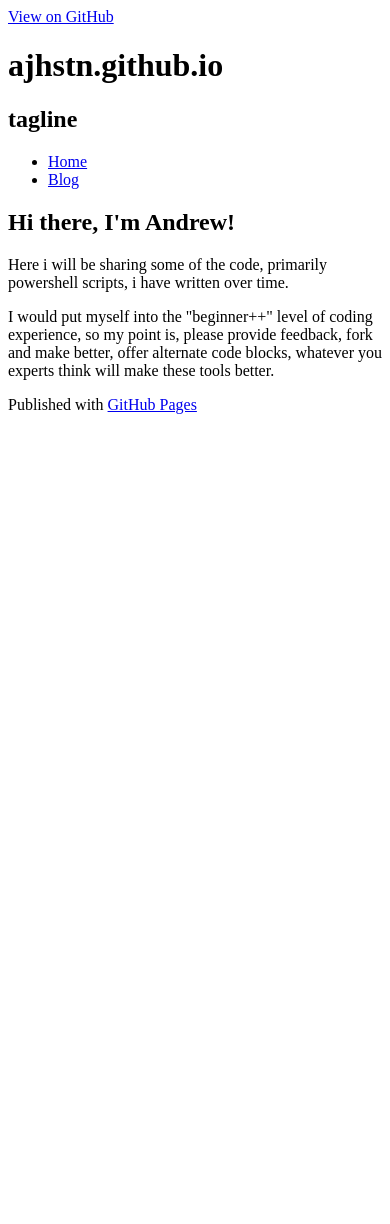
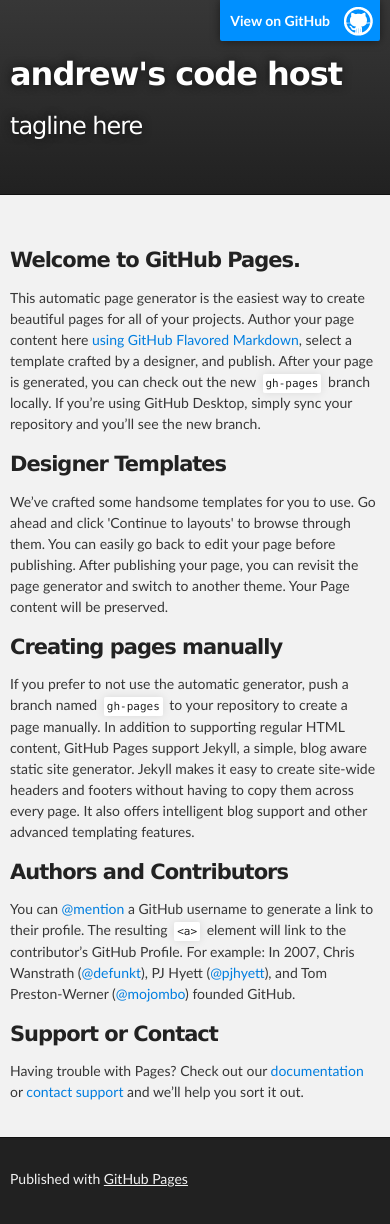
Before and after one commit to NA7KR/ajhstn.github.io, a Jekyll site: the page index.html, which Jekyll copies as it is, in a window 390 px wide. Built offline with Jekyll 4.4.1, drawn with Linux system fonts in a browser that asks for light colours; before the commit the page ends 900 px from its top, so only the background shows below that.

Commit message:
Replace master branch with page content via GitHub

```diff
--- a/index.html
+++ b/index.html
@@ -1,9 +1,67 @@
----
-layout: default
-title: Ajhstn's Code Host'
----
-<div class="blurb">
-	<h1>Hi there, I'm Andrew!</h1>
-	<p>Here i will be sharing some of the code, primarily powershell scripts, i have written over time.</p>
-  <p>I would put myself into the "beginner++" level of coding experience, so my point is, please provide feedback, fork and make better, offer alternate code blocks, whatever you experts think will make these tools better. </p>
-</div><!-- /.blurb -->
+<!DOCTYPE html>
+<html>
+
+  <head>
+    <meta charset='utf-8'>
+    <meta http-equiv="X-UA-Compatible" content="chrome=1">
+    <meta name="description" content="andrew&#39;s code host : tagline here">
+
+    <link rel="stylesheet" type="text/css" media="screen" href="stylesheets/stylesheet.css">
+
+    <title>andrew&#39;s code host</title>
+  </head>
+
+  <body>
+
+    <!-- HEADER -->
+    <div id="header_wrap" class="outer">
+        <header class="inner">
+          <a id="forkme_banner" href="https://github.com/ajhstn">View on GitHub</a>
+
+          <h1 id="project_title">andrew&#39;s code host</h1>
+          <h2 id="project_tagline">tagline here</h2>
+
+        </header>
+    </div>
+
+    <!-- MAIN CONTENT -->
+    <div id="main_content_wrap" class="outer">
+      <section id="main_content" class="inner">
+        <h3>
+<a id="welcome-to-github-pages" class="anchor" href="#welcome-to-github-pages" aria-hidden="true"><span aria-hidden="true" class="octicon octicon-link"></span></a>Welcome to GitHub Pages.</h3>
+
+<p>This automatic page generator is the easiest way to create beautiful pages for all of your projects. Author your page content here <a href="https://guides.github.com/features/mastering-markdown/">using GitHub Flavored Markdown</a>, select a template crafted by a designer, and publish. After your page is generated, you can check out the new <code>gh-pages</code> branch locally. If you’re using GitHub Desktop, simply sync your repository and you’ll see the new branch.</p>
+
+<h3>
+<a id="designer-templates" class="anchor" href="#designer-templates" aria-hidden="true"><span aria-hidden="true" class="octicon octicon-link"></span></a>Designer Templates</h3>
+
+<p>We’ve crafted some handsome templates for you to use. Go ahead and click 'Continue to layouts' to browse through them. You can easily go back to edit your page before publishing. After publishing your page, you can revisit the page generator and switch to another theme. Your Page content will be preserved.</p>
+
+<h3>
+<a id="creating-pages-manually" class="anchor" href="#creating-pages-manually" aria-hidden="true"><span aria-hidden="true" class="octicon octicon-link"></span></a>Creating pages manually</h3>
+
+<p>If you prefer to not use the automatic generator, push a branch named <code>gh-pages</code> to your repository to create a page manually. In addition to supporting regular HTML content, GitHub Pages support Jekyll, a simple, blog aware static site generator. Jekyll makes it easy to create site-wide headers and footers without having to copy them across every page. It also offers intelligent blog support and other advanced templating features.</p>
+
+<h3>
+<a id="authors-and-contributors" class="anchor" href="#authors-and-contributors" aria-hidden="true"><span aria-hidden="true" class="octicon octicon-link"></span></a>Authors and Contributors</h3>
+
+<p>You can <a href="https://help.github.com/articles/basic-writing-and-formatting-syntax/#mentioning-users-and-teams" class="user-mention">@mention</a> a GitHub username to generate a link to their profile. The resulting <code>&lt;a&gt;</code> element will link to the contributor’s GitHub Profile. For example: In 2007, Chris Wanstrath (<a href="https://github.com/defunkt" class="user-mention">@defunkt</a>), PJ Hyett (<a href="https://github.com/pjhyett" class="user-mention">@pjhyett</a>), and Tom Preston-Werner (<a href="https://github.com/mojombo" class="user-mention">@mojombo</a>) founded GitHub.</p>
+
+<h3>
+<a id="support-or-contact" class="anchor" href="#support-or-contact" aria-hidden="true"><span aria-hidden="true" class="octicon octicon-link"></span></a>Support or Contact</h3>
+
+<p>Having trouble with Pages? Check out our <a href="https://help.github.com/pages">documentation</a> or <a href="https://github.com/contact">contact support</a> and we’ll help you sort it out.</p>
+      </section>
+    </div>
+
+    <!-- FOOTER  -->
+    <div id="footer_wrap" class="outer">
+      <footer class="inner">
+        <p>Published with <a href="https://pages.github.com">GitHub Pages</a></p>
+      </footer>
+    </div>
+
+
+
+  </body>
+</html>
--- /dev/null
+++ b/javascripts/main.js
@@ -0,0 +1 @@
+console.log('This would be the main JS file.');
--- /dev/null
+++ b/stylesheets/github-light.css
@@ -0,0 +1,123 @@
+/*
+The MIT License (MIT)
+
+Copyright (c) 2015 GitHub, Inc.
+
+Permission is hereby granted, free of charge, to any person obtaining a copy
+of this software and associated documentation files (the "Software"), to deal
+in the Software without restriction, including without limitation the rights
+to use, copy, modify, merge, publish, distribute, sublicense, and/or sell
+copies of the Software, and to permit persons to whom the Software is
+furnished to do so, subject to the following conditions:
+
+The above copyright notice and this permission notice shall be included in all
+copies or substantial portions of the Software.
+
+THE SOFTWARE IS PROVIDED "AS IS", WITHOUT WARRANTY OF ANY KIND, EXPRESS OR
+IMPLIED, INCLUDING BUT NOT LIMITED TO THE WARRANTIES OF MERCHANTABILITY,
+FITNESS FOR A PARTICULAR PURPOSE AND NONINFRINGEMENT. IN NO EVENT SHALL THE
+AUTHORS OR COPYRIGHT HOLDERS BE LIABLE FOR ANY CLAIM, DAMAGES OR OTHER
+LIABILITY, WHETHER IN AN ACTION OF CONTRACT, TORT OR OTHERWISE, ARISING FROM,
+OUT OF OR IN CONNECTION WITH THE SOFTWARE OR THE USE OR OTHER DEALINGS IN THE
+SOFTWARE.
+
+*/
+
+.pl-c /* comment */ {
+  color: #969896;
+}
+
+.pl-c1      /* constant, markup.raw, meta.diff.header, meta.module-reference, meta.property-name, support, support.constant, support.variable, variable.other.constant */,
+.pl-s .pl-v /* string variable */ {
+  color: #0086b3;
+}
+
+.pl-e  /* entity */,
+.pl-en /* entity.name */ {
+  color: #795da3;
+}
+
+.pl-s .pl-s1 /* string source */,
+.pl-smi      /* storage.modifier.import, storage.modifier.package, storage.type.java, variable.other, variable.parameter.function */ {
+  color: #333;
+}
+
+.pl-ent /* entity.name.tag */ {
+  color: #63a35c;
+}
+
+.pl-k /* keyword, storage, storage.type */ {
+  color: #a71d5d;
+}
+
+.pl-pds              /* punctuation.definition.string, string.regexp.character-class */,
+.pl-s                /* string */,
+.pl-s .pl-pse .pl-s1 /* string punctuation.section.embedded source */,
+.pl-sr               /* string.regexp */,
+.pl-sr .pl-cce       /* string.regexp constant.character.escape */,
+.pl-sr .pl-sra       /* string.regexp string.regexp.arbitrary-repitition */,
+.pl-sr .pl-sre       /* string.regexp source.ruby.embedded */ {
+  color: #183691;
+}
+
+.pl-v /* variable */ {
+  color: #ed6a43;
+}
+
+.pl-id /* invalid.deprecated */ {
+  color: #b52a1d;
+}
+
+.pl-ii /* invalid.illegal */ {
+  background-color: #b52a1d;
+  color: #f8f8f8;
+}
+
+.pl-sr .pl-cce /* string.regexp constant.character.escape */ {
+  color: #63a35c;
+  font-weight: bold;
+}
+
+.pl-ml /* markup.list */ {
+  color: #693a17;
+}
+
+.pl-mh        /* markup.heading */,
+.pl-mh .pl-en /* markup.heading entity.name */,
+.pl-ms        /* meta.separator */ {
+  color: #1d3e81;
+  font-weight: bold;
+}
+
+.pl-mq /* markup.quote */ {
+  color: #008080;
+}
+
+.pl-mi /* markup.italic */ {
+  color: #333;
+  font-style: italic;
+}
+
+.pl-mb /* markup.bold */ {
+  color: #333;
+  font-weight: bold;
+}
+
+.pl-md /* markup.deleted, meta.diff.header.from-file */ {
+  background-color: #ffecec;
+  color: #bd2c00;
+}
+
+.pl-mi1 /* markup.inserted, meta.diff.header.to-file */ {
+  background-color: #eaffea;
+  color: #55a532;
+}
+
+.pl-mdr /* meta.diff.range */ {
+  color: #795da3;
+  font-weight: bold;
+}
+
+.pl-mo /* meta.output */ {
+  color: #1d3e81;
+}
--- /dev/null
+++ b/stylesheets/stylesheet.css
@@ -0,0 +1,425 @@
+/*******************************************************************************
+Slate Theme for GitHub Pages
+by Jason Costello, @jsncostello
+*******************************************************************************/
+
+@import url(github-light.css);
+
+/*******************************************************************************
+MeyerWeb Reset
+*******************************************************************************/
+
+html, body, div, span, applet, object, iframe,
+h1, h2, h3, h4, h5, h6, p, blockquote, pre,
+a, abbr, acronym, address, big, cite, code,
+del, dfn, em, img, ins, kbd, q, s, samp,
+small, strike, strong, sub, sup, tt, var,
+b, u, i, center,
+dl, dt, dd, ol, ul, li,
+fieldset, form, label, legend,
+table, caption, tbody, tfoot, thead, tr, th, td,
+article, aside, canvas, details, embed,
+figure, figcaption, footer, header, hgroup,
+menu, nav, output, ruby, section, summary,
+time, mark, audio, video {
+  margin: 0;
+  padding: 0;
+  border: 0;
+  font: inherit;
+  vertical-align: baseline;
+}
+
+/* HTML5 display-role reset for older browsers */
+article, aside, details, figcaption, figure,
+footer, header, hgroup, menu, nav, section {
+  display: block;
+}
+
+ol, ul {
+  list-style: none;
+}
+
+table {
+  border-collapse: collapse;
+  border-spacing: 0;
+}
+
+/*******************************************************************************
+Theme Styles
+*******************************************************************************/
+
+body {
+  box-sizing: border-box;
+  color:#373737;
+  background: #212121;
+  font-size: 16px;
+  font-family: 'Myriad Pro', Calibri, Helvetica, Arial, sans-serif;
+  line-height: 1.5;
+  -webkit-font-smoothing: antialiased;
+}
+
+h1, h2, h3, h4, h5, h6 {
+  margin: 10px 0;
+  font-weight: 700;
+  color:#222222;
+  font-family: 'Lucida Grande', 'Calibri', Helvetica, Arial, sans-serif;
+  letter-spacing: -1px;
+}
+
+h1 {
+  font-size: 36px;
+  font-weight: 700;
+}
+
+h2 {
+  padding-bottom: 10px;
+  font-size: 32px;
+  background: url('../images/bg_hr.png') repeat-x bottom;
+}
+
+h3 {
+  font-size: 24px;
+}
+
+h4 {
+  font-size: 21px;
+}
+
+h5 {
+  font-size: 18px;
+}
+
+h6 {
+  font-size: 16px;
+}
+
+p {
+  margin: 10px 0 15px 0;
+}
+
+footer p {
+  color: #f2f2f2;
+}
+
+a {
+  text-decoration: none;
+  color: #007edf;
+  text-shadow: none;
+
+  transition: color 0.5s ease;
+  transition: text-shadow 0.5s ease;
+  -webkit-transition: color 0.5s ease;
+  -webkit-transition: text-shadow 0.5s ease;
+  -moz-transition: color 0.5s ease;
+  -moz-transition: text-shadow 0.5s ease;
+  -o-transition: color 0.5s ease;
+  -o-transition: text-shadow 0.5s ease;
+  -ms-transition: color 0.5s ease;
+  -ms-transition: text-shadow 0.5s ease;
+}
+
+a:hover, a:focus {text-decoration: underline;}
+
+footer a {
+  color: #F2F2F2;
+  text-decoration: underline;
+}
+
+em {
+  font-style: italic;
+}
+
+strong {
+  font-weight: bold;
+}
+
+img {
+  position: relative;
+  margin: 0 auto;
+  max-width: 739px;
+  padding: 5px;
+  margin: 10px 0 10px 0;
+  border: 1px solid #ebebeb;
+
+  box-shadow: 0 0 5px #ebebeb;
+  -webkit-box-shadow: 0 0 5px #ebebeb;
+  -moz-box-shadow: 0 0 5px #ebebeb;
+  -o-box-shadow: 0 0 5px #ebebeb;
+  -ms-box-shadow: 0 0 5px #ebebeb;
+}
+
+p img {
+  display: inline;
+  margin: 0;
+  padding: 0;
+  vertical-align: middle;
+  text-align: center;
+  border: none;
+}
+
+pre, code {
+  width: 100%;
+  color: #222;
+  background-color: #fff;
+
+  font-family: Monaco, "Bitstream Vera Sans Mono", "Lucida Console", Terminal, monospace;
+  font-size: 14px;
+
+  border-radius: 2px;
+  -moz-border-radius: 2px;
+  -webkit-border-radius: 2px;
+}
+
+pre {
+  width: 100%;
+  padding: 10px;
+  box-shadow: 0 0 10px rgba(0,0,0,.1);
+  overflow: auto;
+}
+
+code {
+  padding: 3px;
+  margin: 0 3px;
+  box-shadow: 0 0 10px rgba(0,0,0,.1);
+}
+
+pre code {
+  display: block;
+  box-shadow: none;
+}
+
+blockquote {
+  color: #666;
+  margin-bottom: 20px;
+  padding: 0 0 0 20px;
+  border-left: 3px solid #bbb;
+}
+
+
+ul, ol, dl {
+  margin-bottom: 15px
+}
+
+ul {
+  list-style-position: inside;
+  list-style: disc;
+  padding-left: 20px;
+}
+
+ol {
+  list-style-position: inside;
+  list-style: decimal;
+  padding-left: 20px;
+}
+
+dl dt {
+  font-weight: bold;
+}
+
+dl dd {
+  padding-left: 20px;
+  font-style: italic;
+}
+
+dl p {
+  padding-left: 20px;
+  font-style: italic;
+}
+
+hr {
+  height: 1px;
+  margin-bottom: 5px;
+  border: none;
+  background: url('../images/bg_hr.png') repeat-x center;
+}
+
+table {
+  border: 1px solid #373737;
+  margin-bottom: 20px;
+  text-align: left;
+ }
+
+th {
+  font-family: 'Lucida Grande', 'Helvetica Neue', Helvetica, Arial, sans-serif;
+  padding: 10px;
+  background: #373737;
+  color: #fff;
+ }
+
+td {
+  padding: 10px;
+  border: 1px solid #373737;
+ }
+
+form {
+  background: #f2f2f2;
+  padding: 20px;
+}
+
+/*******************************************************************************
+Full-Width Styles
+*******************************************************************************/
+
+.outer {
+  width: 100%;
+}
+
+.inner {
+  position: relative;
+  max-width: 640px;
+  padding: 20px 10px;
+  margin: 0 auto;
+}
+
+#forkme_banner {
+  display: block;
+  position: absolute;
+  top:0;
+  right: 10px;
+  z-index: 10;
+  padding: 10px 50px 10px 10px;
+  color: #fff;
+  background: url('../images/blacktocat.png') #0090ff no-repeat 95% 50%;
+  font-weight: 700;
+  box-shadow: 0 0 10px rgba(0,0,0,.5);
+  border-bottom-left-radius: 2px;
+  border-bottom-right-radius: 2px;
+}
+
+#header_wrap {
+  background: #212121;
+  background: -moz-linear-gradient(top, #373737, #212121);
+  background: -webkit-linear-gradient(top, #373737, #212121);
+  background: -ms-linear-gradient(top, #373737, #212121);
+  background: -o-linear-gradient(top, #373737, #212121);
+  background: linear-gradient(top, #373737, #212121);
+}
+
+#header_wrap .inner {
+  padding: 50px 10px 30px 10px;
+}
+
+#project_title {
+  margin: 0;
+  color: #fff;
+  font-size: 42px;
+  font-weight: 700;
+  text-shadow: #111 0px 0px 10px;
+}
+
+#project_tagline {
+  color: #fff;
+  font-size: 24px;
+  font-weight: 300;
+  background: none;
+  text-shadow: #111 0px 0px 10px;
+}
+
+#downloads {
+  position: absolute;
+  width: 210px;
+  z-index: 10;
+  bottom: -40px;
+  right: 0;
+  height: 70px;
+  background: url('../images/icon_download.png') no-repeat 0% 90%;
+}
+
+.zip_download_link {
+  display: block;
+  float: right;
+  width: 90px;
+  height:70px;
+  text-indent: -5000px;
+  overflow: hidden;
+  background: url(../images/sprite_download.png) no-repeat bottom left;
+}
+
+.tar_download_link {
+  display: block;
+  float: right;
+  width: 90px;
+  height:70px;
+  text-indent: -5000px;
+  overflow: hidden;
+  background: url(../images/sprite_download.png) no-repeat bottom right;
+  margin-left: 10px;
+}
+
+.zip_download_link:hover {
+  background: url(../images/sprite_download.png) no-repeat top left;
+}
+
+.tar_download_link:hover {
+  background: url(../images/sprite_download.png) no-repeat top right;
+}
+
+#main_content_wrap {
+  background: #f2f2f2;
+  border-top: 1px solid #111;
+  border-bottom: 1px solid #111;
+}
+
+#main_content {
+  padding-top: 40px;
+}
+
+#footer_wrap {
+  background: #212121;
+}
+
+
+
+/*******************************************************************************
+Small Device Styles
+*******************************************************************************/
+
+@media screen and (max-width: 480px) {
+  body {
+    font-size:14px;
+  }
+
+  #downloads {
+    display: none;
+  }
+
+  .inner {
+    min-width: 320px;
+    max-width: 480px;
+  }
+
+  #project_title {
+  font-size: 32px;
+  }
+
+  h1 {
+    font-size: 28px;
+  }
+
+  h2 {
+    font-size: 24px;
+  }
+
+  h3 {
+    font-size: 21px;
+  }
+
+  h4 {
+    font-size: 18px;
+  }
+
+  h5 {
+    font-size: 14px;
+  }
+
+  h6 {
+    font-size: 12px;
+  }
+
+  code, pre {
+    min-width: 320px;
+    max-width: 480px;
+    font-size: 11px;
+  }
+
+}
```
Also changed, not shown: params.json (+7 -1 lines), images/bg_hr.png (added), images/blacktocat.png (added), images/icon_download.png (added), images/sprite_download.png (added).
